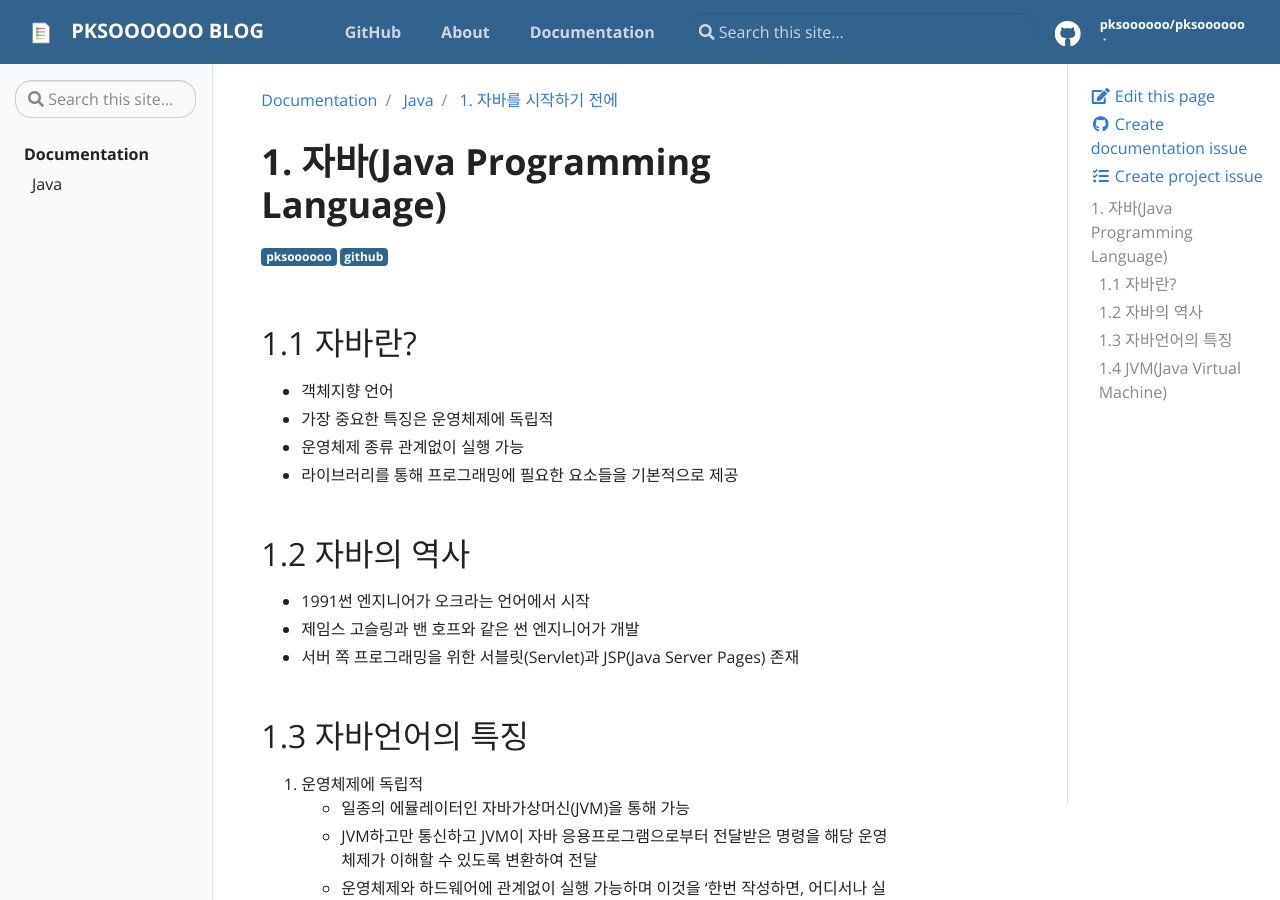
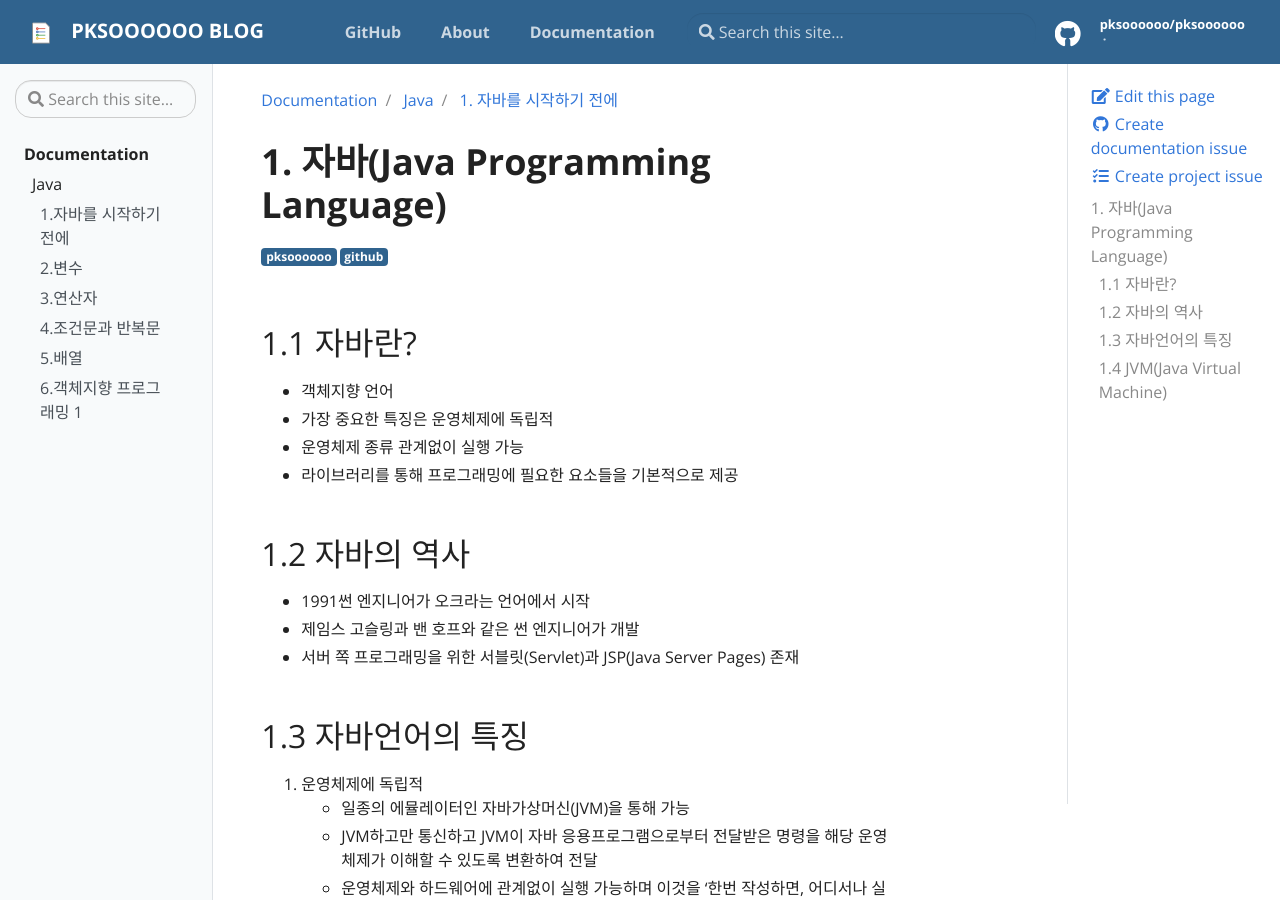
Before and after one commit to pksoooooo/pksoooooo.github.io, a Jekyll site: the page built from _docs/Java/01.javajungsuk.md, in a window 1280 px wide and 900 px high. Built offline with Jekyll 4.4.1, drawn with Linux system fonts in a browser that asks for light colours; part of the change alters nothing that is shown.

```diff
--- a/_data/toc.yml
+++ b/_data/toc.yml
@@ -2,9 +2,9 @@
   url: docs
   links:
     - title: "Java"
-      url: "docs/Java/1. 자바를 시작하기 전에"
+      url: "docs/Java/01.javajungsuk"
       children:
-        - title: "1. 자바를 시작하기 전에"
+        - title: "1.자바를 시작하기 전에"
           url: "docs/Java/01.javajungsuk"
         - title: "2.변수"
           url: "docs/Java/02.javajungsuk"
```
